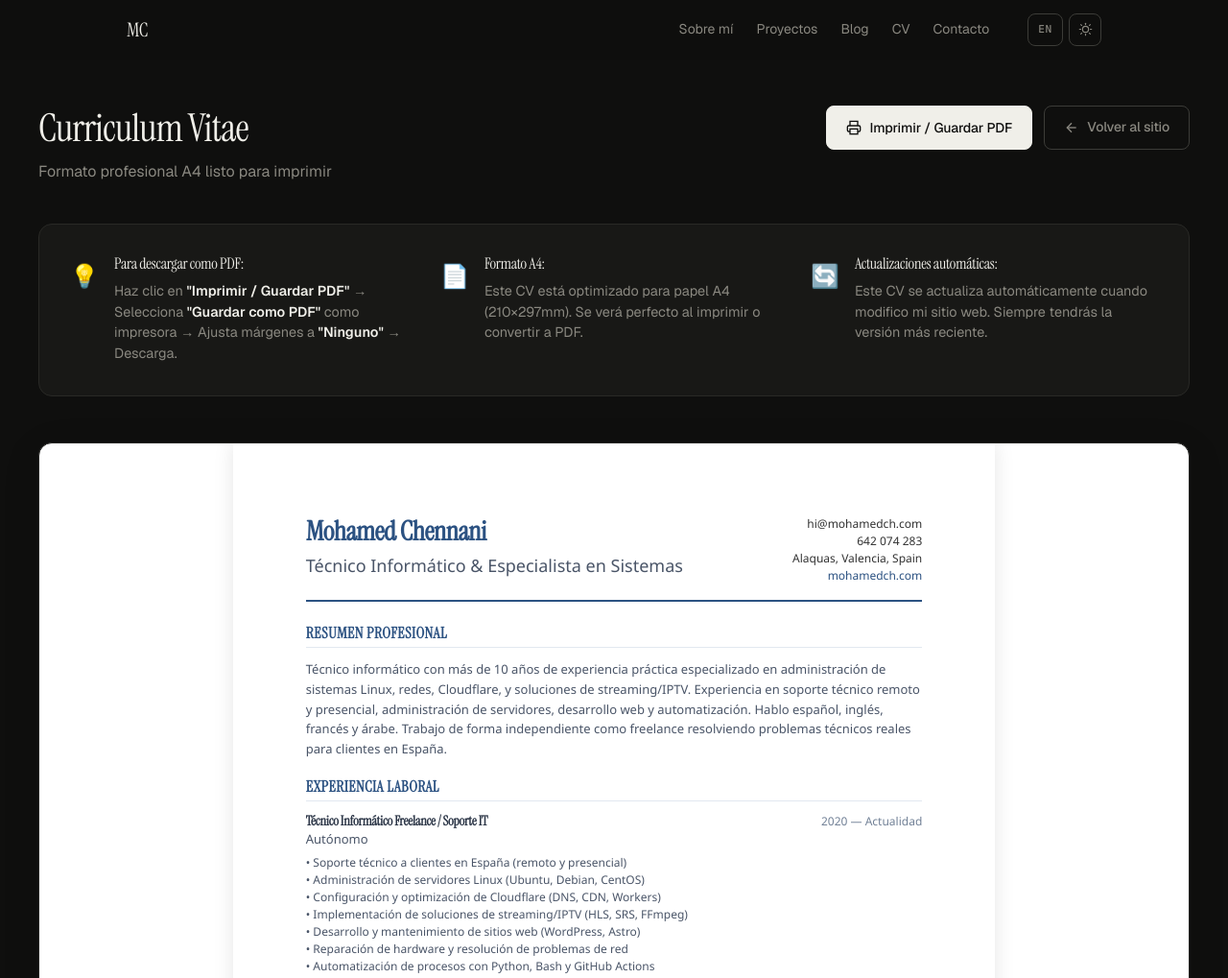
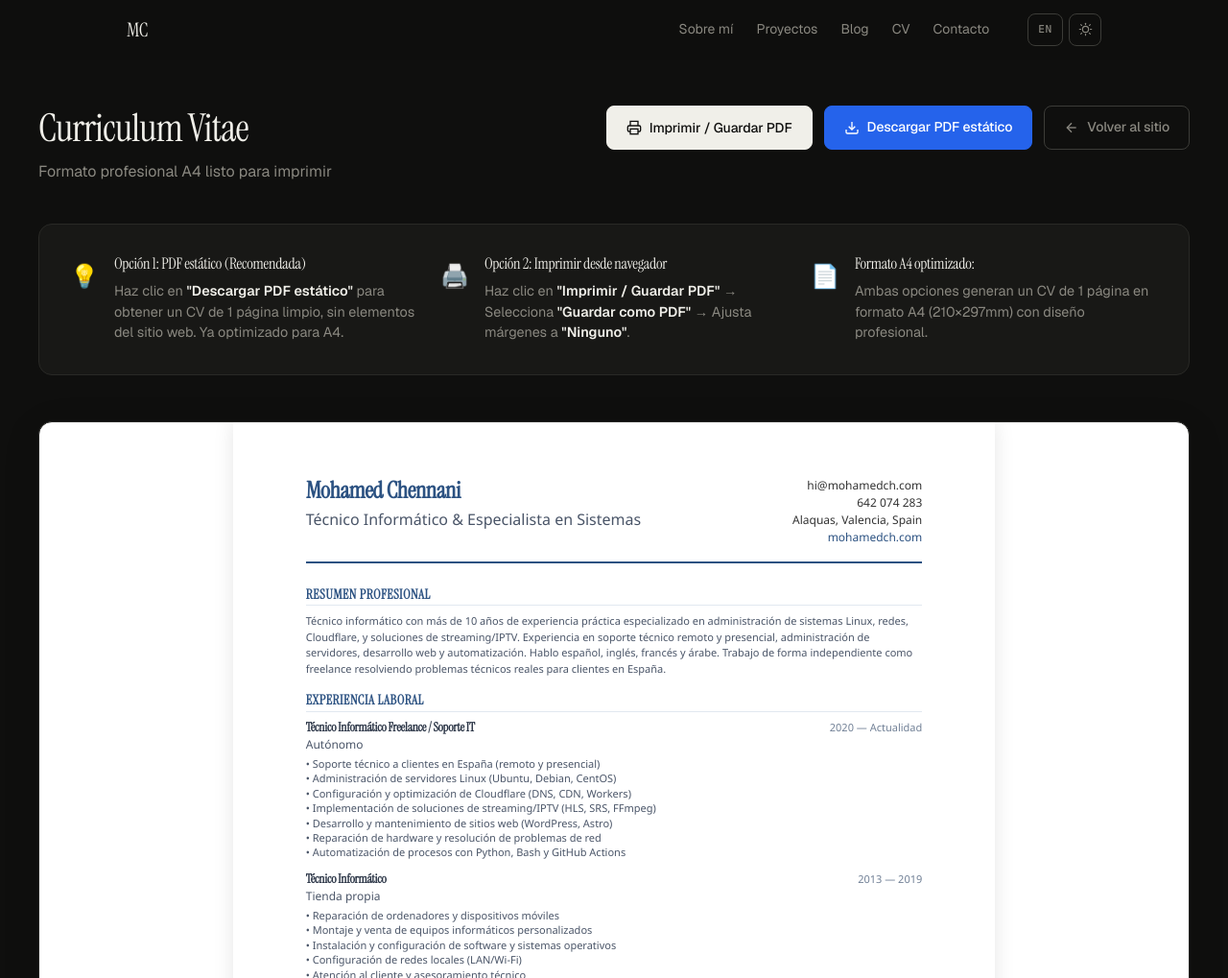
Before and after one commit to mohach/mohamedch, an Astro site: page /cv in a window 1280 px wide. Shown: the top 1019 px of the page at 96% size. Built offline with nearby package versions, Linux system fonts and the light colour scheme; Astro itself is replaced by a stand-in of ours.

Commit message:
Implementado Opción B+C: PDF estático + estilos optimizados
- Añadido PDF estático pre-generado en public/cv.pdf
- Botón 'Descargar PDF estático' en ambas versiones
- Optimizado estilos de impresión para 1 página:
  * Reducido tamaños de fuente (11pt base)
  * Reducido márgenes y padding
  * Line-height más compacto (1.35)
  * Secciones más ajustadas
- Instrucciones actualizadas con 2 opciones claras
- CV ahora cabe en 1 página A4 limpia

```diff
--- a/src/components/CV.astro
+++ b/src/components/CV.astro
@@ -11,12 +11,13 @@ const p = personal;
     max-width: 210mm; /* A4 width */
     min-height: 297mm; /* A4 height */
     margin: 0 auto;
-    padding: 20mm;
+    padding: 15mm 20mm; /* Reducido padding superior/inferior */
     background: white;
     color: #333;
     font-family: 'Segoe UI', system-ui, sans-serif;
-    line-height: 1.4;
+    line-height: 1.35; /* Más compacto */
     box-shadow: 0 0 20px rgba(0,0,0,0.1);
+    font-size: 11pt; /* Tamaño estándar para CV */
   }
 
   /* Header del CV */
@@ -30,16 +31,16 @@ const p = personal;
   }
 
   .cv-name {
-    font-size: 28px;
+    font-size: 24px; /* Reducido de 28px */
     font-weight: 700;
     color: #2c5282;
     margin: 0;
   }
 
   .cv-title {
-    font-size: 18px;
+    font-size: 16px; /* Reducido de 18px */
     color: #4a5568;
-    margin: 4px 0 0 0;
+    margin: 2px 0 0 0; /* Reducido margen */
     font-weight: 500;
   }
 
@@ -56,16 +57,16 @@ const p = personal;
 
   /* Secciones */
   .cv-section {
-    margin-bottom: 20px;
+    margin-bottom: 16px; /* Reducido de 20px */
     page-break-inside: avoid;
   }
 
   .cv-section-title {
-    font-size: 16px;
+    font-size: 14px; /* Reducido de 16px */
     font-weight: 700;
     color: #2c5282;
-    margin: 0 0 12px 0;
-    padding-bottom: 4px;
+    margin: 0 0 8px 0; /* Reducido de 12px */
+    padding-bottom: 3px;
     border-bottom: 1px solid #e2e8f0;
     text-transform: uppercase;
     letter-spacing: 0.5px;
@@ -73,71 +74,71 @@ const p = personal;
 
   /* Resumen */
   .cv-summary {
-    font-size: 13px;
-    line-height: 1.6;
+    font-size: 11px; /* Reducido de 13px */
+    line-height: 1.5; /* Reducido de 1.6 */
     color: #4a5568;
-    margin-bottom: 20px;
+    margin-bottom: 16px; /* Reducido de 20px */
   }
 
   /* Experiencia */
   .cv-experience-item {
-    margin-bottom: 16px;
+    margin-bottom: 12px; /* Reducido de 16px */
   }
 
   .cv-exp-header {
     display: flex;
     justify-content: space-between;
     align-items: baseline;
-    margin-bottom: 4px;
+    margin-bottom: 2px; /* Reducido de 4px */
   }
 
   .cv-exp-role {
-    font-size: 14px;
+    font-size: 13px; /* Reducido de 14px */
     font-weight: 600;
     color: #2d3748;
     margin: 0;
   }
 
   .cv-exp-company {
-    font-size: 13px;
+    font-size: 12px; /* Reducido de 13px */
     color: #4a5568;
     font-weight: 500;
   }
 
   .cv-exp-period {
-    font-size: 12px;
+    font-size: 11px; /* Reducido de 12px */
     color: #718096;
     white-space: nowrap;
   }
 
   .cv-exp-desc {
-    font-size: 12px;
+    font-size: 11px; /* Reducido de 12px */
     color: #4a5568;
-    margin: 4px 0 0 0;
-    line-height: 1.5;
+    margin: 2px 0 0 0; /* Reducido de 4px */
+    line-height: 1.4; /* Reducido de 1.5 */
   }
 
   /* Habilidades */
   .cv-skills-grid {
     display: grid;
     grid-template-columns: repeat(3, 1fr);
-    gap: 12px 24px;
+    gap: 8px 16px; /* Reducido de 12px 24px */
   }
 
   .cv-skill-item {
-    margin-bottom: 8px;
+    margin-bottom: 6px; /* Reducido de 8px */
   }
 
   .cv-skill-name {
-    font-size: 12px;
+    font-size: 11px; /* Reducido de 12px */
     color: #4a5568;
-    margin-bottom: 4px;
+    margin-bottom: 3px; /* Reducido de 4px */
     display: flex;
     justify-content: space-between;
   }
 
   .cv-skill-bar {
-    height: 4px;
+    height: 3px; /* Reducido de 4px */
     background: #e2e8f0;
     border-radius: 2px;
     overflow: hidden;
--- a/src/pages/cv.astro
+++ b/src/pages/cv.astro
@@ -26,6 +26,14 @@ const p = personal;
           </svg>
           Imprimir / Guardar PDF
         </button>
+        <a href="/cv.pdf" class="btn btn-secondary" download="Mohamed_Chennani_CV.pdf">
+          <svg width="16" height="16" viewBox="0 0 24 24" fill="none" stroke="currentColor" stroke-width="2">
+            <path d="M21 15v4a2 2 0 0 1-2 2H5a2 2 0 0 1-2-2v-4"></path>
+            <polyline points="7 10 12 15 17 10"></polyline>
+            <line x1="12" y1="15" x2="12" y2="3"></line>
+          </svg>
+          Descargar PDF estático
+        </a>
         <a href="/" class="btn btn-ghost">
           <svg width="16" height="16" viewBox="0 0 24 24" fill="none" stroke="currentColor" stroke-width="2">
             <line x1="19" y1="12" x2="5" y2="12"></line>
@@ -41,22 +49,22 @@ const p = personal;
       <div class="instruction">
         <div class="instruction-icon">💡</div>
         <div>
-          <h3>Para descargar como PDF:</h3>
-          <p>Haz clic en <strong>"Imprimir / Guardar PDF"</strong> → Selecciona <strong>"Guardar como PDF"</strong> como impresora → Ajusta márgenes a <strong>"Ninguno"</strong> → Descarga.</p>
+          <h3>Opción 1: PDF estático (Recomendada)</h3>
+          <p>Haz clic en <strong>"Descargar PDF estático"</strong> para obtener un CV de 1 página limpio, sin elementos del sitio web. Ya optimizado para A4.</p>
+        </div>
+      </div>
+      <div class="instruction">
+        <div class="instruction-icon">🖨️</div>
+        <div>
+          <h3>Opción 2: Imprimir desde navegador</h3>
+          <p>Haz clic en <strong>"Imprimir / Guardar PDF"</strong> → Selecciona <strong>"Guardar como PDF"</strong> → Ajusta márgenes a <strong>"Ninguno"</strong>.</p>
         </div>
       </div>
       <div class="instruction">
         <div class="instruction-icon">📄</div>
         <div>
-          <h3>Formato A4:</h3>
-          <p>Este CV está optimizado para papel A4 (210×297mm). Se verá perfecto al imprimir o convertir a PDF.</p>
-        </div>
-      </div>
-      <div class="instruction">
-        <div class="instruction-icon">🔄</div>
-        <div>
-          <h3>Actualizaciones automáticas:</h3>
-          <p>Este CV se actualiza automáticamente cuando modifico mi sitio web. Siempre tendrás la versión más reciente.</p>
+          <h3>Formato A4 optimizado:</h3>
+          <p>Ambas opciones generan un CV de 1 página en formato A4 (210×297mm) con diseño profesional.</p>
         </div>
       </div>
     </div>
```
Also changed, not shown: src/pages/en/cv.astro (+19 -11 lines), 1 other file.
